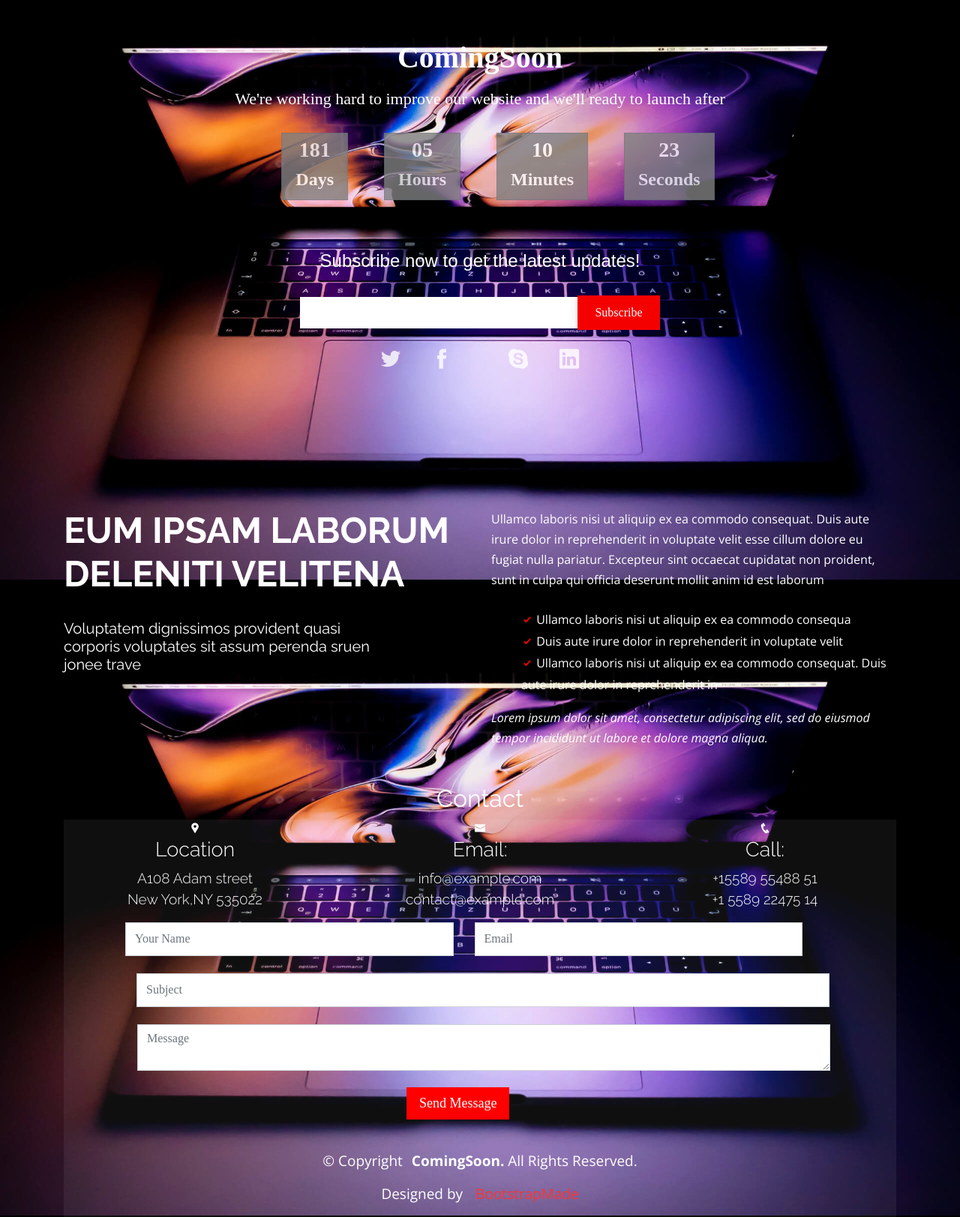
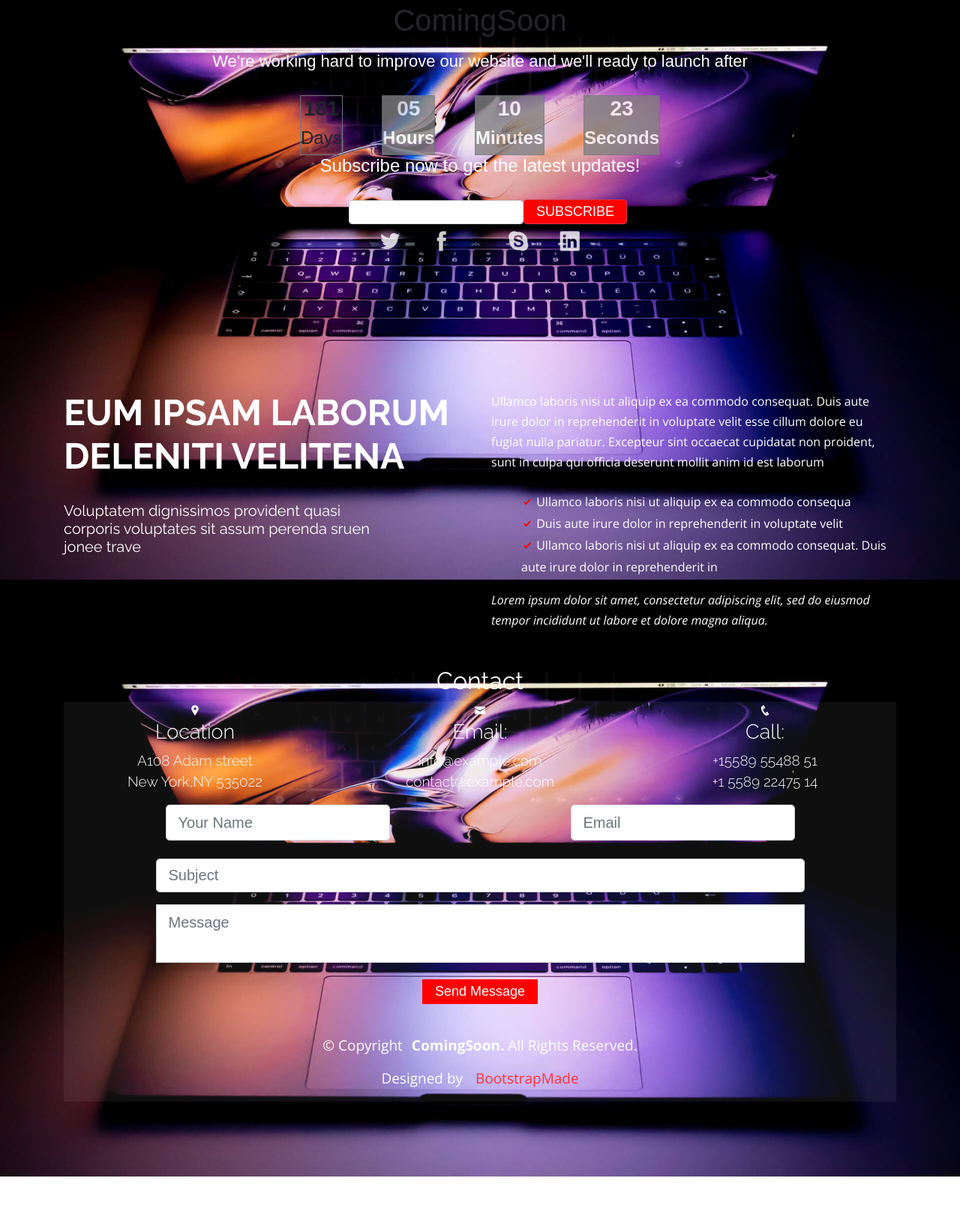
Before and after one commit to Oluwatobi33/tcoming, a plain HTML site: page index.html in a window 1280 px wide. Shown: the part 75-1698 px from the top of the page at 75% size. After the commit the page ends 1644 px from the top, so only its background shows below. Drawn offline with nearby package versions, Linux system fonts and the light colour scheme.

Commit message:
website-underconstruction

```diff
--- a/index.html
+++ b/index.html
@@ -23,14 +23,16 @@
 	<div class="container ">
 		<div class="row">
 			<div class=" col-md-12 together">
-			    <h1 class="text-center3">ComingSoon</h1>
+			    <h1 class="text-center">ComingSoon</h1>
 				<h2 class="working">We're working hard to improve our website and we'll ready to launch after</h2>
 			</div>
 		</div>
+	</div>
+	<div class="container">
 		<div class="row">
-			<div class="col-md-12 d-flex  justify-content-center">
-				<div class="coundowncontainer d-flex justify-content-center" data="2021/6/6">
-					<div class="trans ml-5">
+			<div class="col-md-12 col-sm-12 d-flex  justify-content-center">
+				<div class="inline-block justify-content-center">
+					<div class="trans">
 						<h3><strong>181</strong></h3>
 				        <h4>Days</h4>
 					</div>
@@ -49,15 +51,30 @@
 				</diV>
 			</div>
 		</div>
-		<div class="row">
-			<div class="col-md-12 now">
-				<h4 class="text-center">Subscribe now to get the latest updates!</h4>
-				<form  action="forms/notify.php"class="form-group" method="get" role="form" >
-					<div class="form-inline d-flex justify-content-center">
-						<input type="email" class="input " name="email"><button type="submit" value="Subscribe"class="button" name="Subscribe">Subscribe</button>
+	</div>
+	<div class="container">
+		<div class="row justify-content-center">
+			<div class="col-md-7">
+				<h4 class="text-center text-white">Subscribe now to get the latest updates!</h4>
+			</div>
+		</div>
+	</div>
+	<div class="container">
+		<div class="row justify-content-center">
+			<div class="col-md-4 text-center">
+				<form class="form-inline">
+					<div class=" d-flex align-items-baseline">
+						<input type="text" class="form-control h-100 ">
+						<button type="button" class="btn btn-sm btn-danger rounded rounded-5 rounded-pill">SUBSCRIBE</button>
 					</div>
 				</form>
-				<div class="social-links text-center">
+			</div>
+		</div>
+	</div>
+	<div class="container">
+		<div class="row justify-content-center">
+			<div class="col-md-12 text-center">
+				<div class="social-links">
 					<a href="#" class="twitter"><i class="icofont-twitter"></i></a>
 					<a href="#" class="facebook"><i class="icofont-facebook"></i></a>
 					<a href="#" class="instagram"><i class="icofont-instragram"></i></a>
@@ -111,13 +128,13 @@
 						<h2>Location</h2>
 						<p>A108 Adam street<br>New York,NY 535022</p>
 					</div>
-					<div class="col-md-4 col-lg-4 align-items-center">
+					<div class="col-md-4  align-items-center">
 						<i class="icofont-envelope hint "></i>
 						<h2>Email:</h2>
 						<p>info@example.com
 						contact@example.com</p>
 					</div>
-					<div class="col-md-4 col-lg-4 align-items-center">
+					<div class="col-md-4  align-items-center">
 						<i class="icofont-phone hint "></i>
 						<h2>Call:</h2>
 						<p>+15589 55488 51<br>
@@ -126,22 +143,24 @@
 				</div>
 			</div>
 			<div class="container">
-				<div class="row">
-					<div class=" col-lg-12">
+				<div class="row justify-content-start">
+					<div class=" col-lg-12 text-center">
 						<form class="form-inline justify-content-center">
-							<div class="form-inline align-items-center real col-lg-12">
-								<input type="text" class="form-control email1   col-lg-5 " placeholder="Your Name" required>
-								<input type="email" class="form-control email   col-lg-5" placeholder="Email" required>
+							<div class="col-md-6 text-center">
+								<input type="text" class="form-control form-control-lg mb-4" placeholder="Your Name" required>
+							</div>
+							<div class="col-md-6 text-center">
+								<input type="email" class="form-control form-control-lg mb-4" placeholder="Email " required>
 							</div>
 						</form>
 					</div>
 				</div>
-			<div class="row">
-				<div class=" col-sm-3 col-md-11 justify-content-center center">
-					<form type="form-group"class="align-items-center chem">
-						<div class="col-sm-12">
-							<input type="text" name="Subject" placeholder="Subject" class="form-control align-items-center subject1" required >
-							<textarea type="text" placeholder="Message" class="form-control align-items--center textarea1" row="17" size="23" id="area" required grabber="disable"></textarea>
+			<div class="row justify-content-center center">
+				<div class=" col-md-10">
+					<form type="form-inline">
+						<div class="col-md-12 text-center">
+							<input type="text" name="Subject" placeholder="Subject" class="form-control form-control-lg subject1 rounded-pill round-3 round mb-3" required >
+							<textarea type="text" placeholder="Message" class="form-control form-control-lg textarea1" row="17" size="23" id="area" required grabber="disable"></textarea>
 							<button type="button" value="Send Message" class="btn btn-default align-items-center">Send Message</button>
 						</div>
 					</form>
--- a/stylecome.css
+++ b/stylecome.css
@@ -4,8 +4,9 @@ body {
 	background-image: url(assets/img/bg.JPG);
 	opacity: 1.7;
 	background-size: cover;
-	font-family: sans senrif;
+	font-family:sans-serif;
 	background-attachment: fixed;
+	background-position: relative;
 }
 .section {
 padding: 78px 0;
@@ -43,7 +44,6 @@ padding: 78px 0;
 .trans {
     display: inline-block;
 	text-align: center;
-	padding: 5px 18px;
 	border: 1px solid #6c757d;
 }
 .ml-5 h3 {
@@ -72,14 +72,9 @@ padding: 78px 0;
 	padding: 11px 23px;
 	border: none;
 }
-.form-group {
-	text-align: center;
-	padding-top: 23px;
-}
-.input {
-	padding: 9px 85px;
-	background-color: white;
-	border: none;
+.btn {
+position: relative;
+padding: 12px;
 }
 .social-links a {
 	padding: 0px 17px;
@@ -159,17 +154,15 @@ padding: 78px 0;
 	font-family: "Raleway", sans-serif;
 }
 #area {
-	margin-top: 23px;
-	resize:normal;
-	margin-left: 34px;
 
+	resize:none;
 }
 .center {
 	text-align: center;
 }
 .btn {
 	margin-top: 22px;
-	padding: 7px 16px;
+	padding: 2px 16px;
 	border-radius: 0;
 	color: white;
 	font-size: 18px;
@@ -207,8 +200,7 @@ padding: 78px 0;
 }
 .subject1 {
 	height: 45px;
-	border-radius: 0px ! important;
-	margin-left:33px;
+
 }
 .textarea1 {
 	border-radius: 0px ! important;
```
